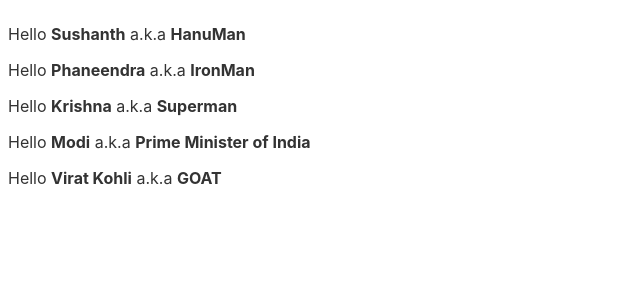
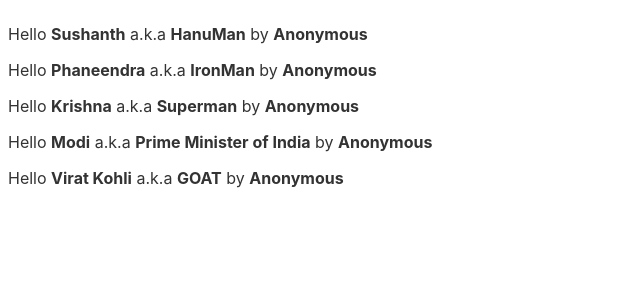
Before and after one commit to SushanthK07/svelte-components, a Svelte app: page / in a window 1280 px wide. Shown: the top 300 px of the page, without its empty margins (0-640 px from the left). Built offline with nearby package versions, Linux system fonts and the light colour scheme.

Commit message:
context usage

```diff
--- a/src/App.svelte
+++ b/src/App.svelte
@@ -1,4 +1,5 @@
 <script>
+  import { setContext } from "svelte";
   import Greet from "./components/Greet.svelte";
 
   const name = "Modi";
@@ -8,6 +9,8 @@
     name: "Virat Kohli",
     superHeroName: "GOAT",
   };
+
+  setContext("user-info", { name: "Anonymous" });
 </script>
 
 <main>
--- a/src/components/Greet.svelte
+++ b/src/components/Greet.svelte
@@ -1,4 +1,6 @@
 <script>
+  import UserName from "./UserName.svelte";
+
   export let name = "Sushanth";
   export let superHeroName = "Superman";
 </script>
@@ -11,4 +13,6 @@
   <b>
     {superHeroName}
   </b>
+  by
+  <UserName />
 </p>
--- /dev/null
+++ b/src/components/UserName.svelte
@@ -0,0 +1,6 @@
+<script>
+  import { getContext } from "svelte";
+  const userInfo = getContext("user-info");
+</script>
+
+<b>{userInfo.name}</b>
```
